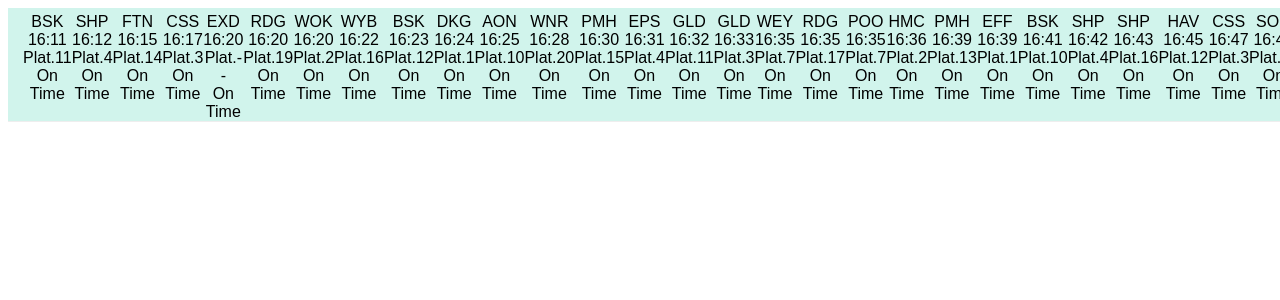
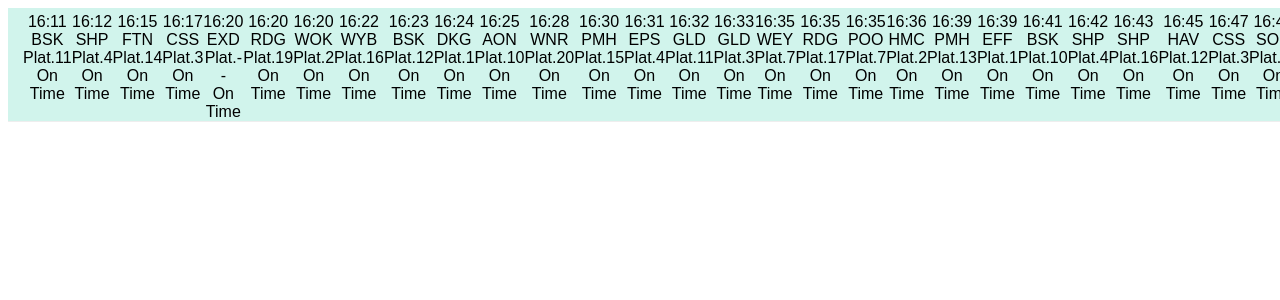
Before and after one commit to zerga9/Train_departure_info, a React (Create React App) app: page / in a window 1280 px wide. Shown: the top 300 px of the page. Built offline with nearby package versions, Linux system fonts and the light colour scheme; the HTML template or start-up script is replaced by a standard one.

Commit message:
add column for time

```diff
--- a/src/App.js
+++ b/src/App.js
@@ -1,7 +1,7 @@
 import React, { Component } from "react";
 import data from "./data/wat-departures.json";
 import moment from "moment";
-import { styles, Container } from "./trainDeparturesStyles";
+import { styles, Container, Col1 } from "./trainDeparturesStyles";
 
 class App extends Component {
   render() {
@@ -18,10 +18,10 @@ class App extends Component {
                 service.serviceIdentifier + service.destinationList[0]["crs"]
               }
             >
+              <Col1>
+                {moment(service.scheduledInfo.scheduledTime).format("HH:mm")}
+              </Col1>
               <div>{service.destinationList[0]["crs"]}</div>
-              <div>
-                {moment(service.scheduledInfo.scheduledTime).format("HH:mm")}
-              </div>
               <div>
                 Plat.{service.scheduledInfo.scheduledPlatform
                   ? service.scheduledInfo.scheduledPlatform
--- a/src/trainDeparturesStyles.js
+++ b/src/trainDeparturesStyles.js
@@ -23,3 +23,15 @@ export const Container = styled.div`
   }
   background-color: white;
 `;
+
+export const Col1 = styled.div`
+  display: flex;
+  flex-direction: column;
+  flex-grow: 1;
+  align-content: center;
+  justify-content: center;
+  span {
+    font-size: 20px;
+    font-weight: bold;
+  }
+`;
```
